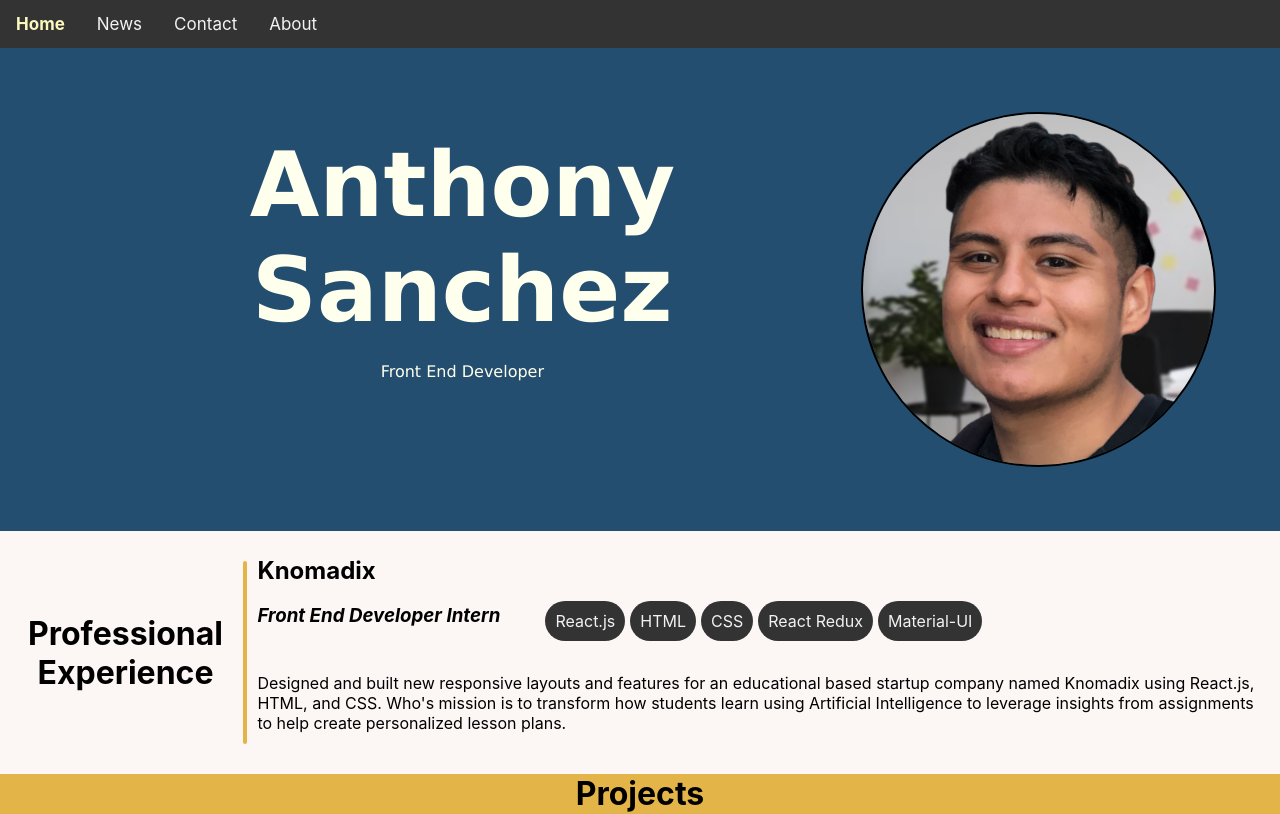
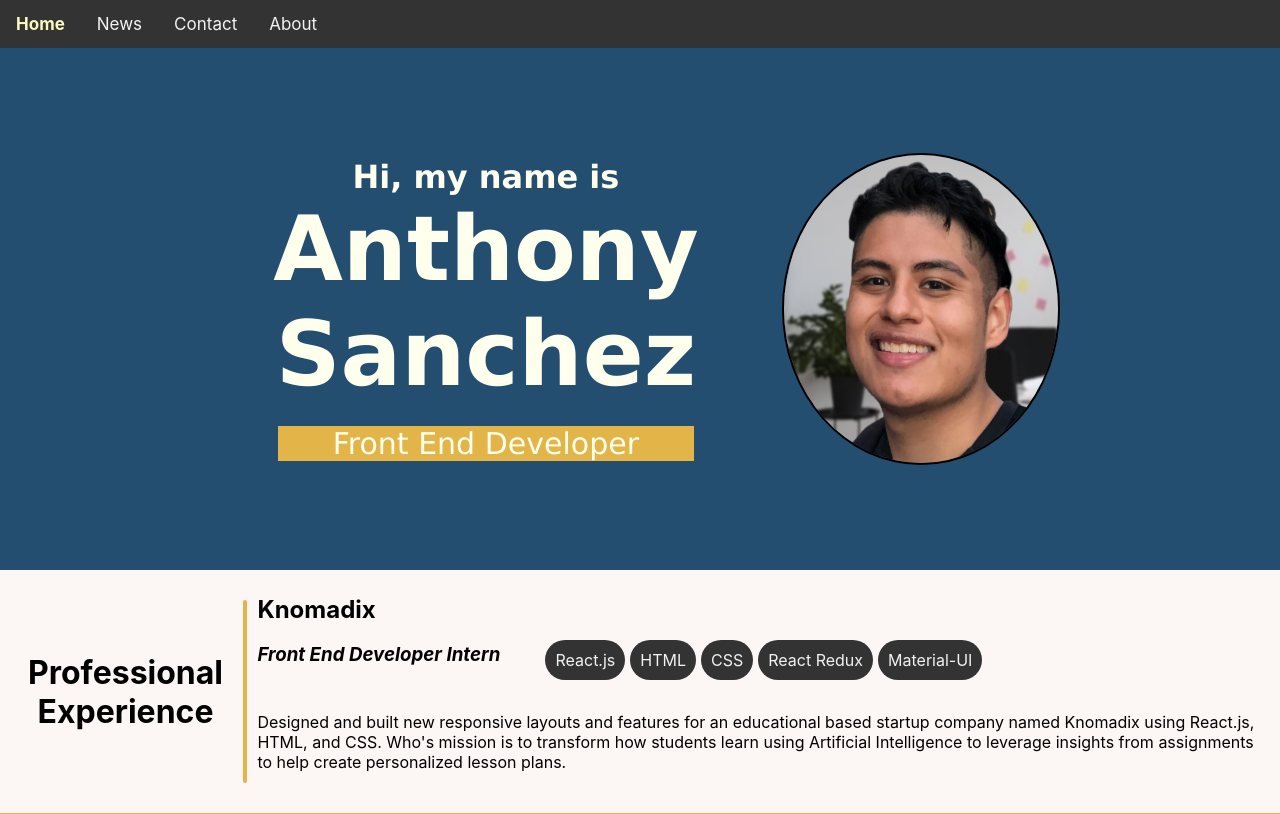
Before and after one commit to antsanchez198/Portfolio-Website, a React (Create React App) app: page / in a window 1280 px wide. Shown: the top 814 px of the page. Built offline with nearby package versions, Linux system fonts and the light colour scheme.

Commit message:
adding most recent files

```diff
--- a/src/website/MainPage.css
+++ b/src/website/MainPage.css
@@ -9,6 +9,7 @@ body {
 :root {
   --main-color: #234E70;
   --second-color: #FFFFED;
+  --yellow-color: #E3B448;
   --font: Verdana;
 
 }
@@ -40,22 +41,33 @@ body {
   color: #FBF8BE;
 }
 
-.container {
+.intro{
   background-color: var(--main-color);
   width: 100%;
   height: 90%;
   font-family: var(--font);
   text-align: center;
   color: var(--second-color);
+  padding: 7%;
+}
+
+.container {
   margin: 0 auto;
   display: grid;
-  grid-template-columns: auto auto;
-  padding: 5%;
+  grid-template-columns: 60% 40%;
+  width: 70%;
+  gap: 50px;
 }
 
 .container-left{
-  width: 60%;
+  width: 100%;
   margin: 0 auto;
+}
+
+.container-right{
+  width: 100%;
+  margin: 0 auto;
+  padding: 5%;
 }
 
 .img {
@@ -71,6 +83,8 @@ body {
   width: 90%;
   text-align: center;
   margin: 20px auto;
+  background-color: var(--yellow-color);
+  font-size: 30px;
 }
 
 h1 {
@@ -91,7 +105,7 @@ h1 {
 }
 
 .line {
-  background-color: #E3B448;
+  background-color: var(--yellow-color);
   height: auto;
   width: 10px;
   margin: 10px 0;
@@ -149,7 +163,7 @@ h1 {
 
 /* Project Container */
 .project-section{
-  background-color: #E3B448;
+  background-color: var(--yellow-color);
   text-align: center;
 }
 
--- a/src/website/MainPage.js
+++ b/src/website/MainPage.js
@@ -6,12 +6,16 @@ export default function MainPage() {
     return (
         <>
             <NavBar />
-            <div className="container">
-                <div className="container-left">
-                    <h1 className="margin title">Anthony Sanchez</h1>
-                    <p className='paragraph'>Front End Developer</p>
+            <div className="intro">
+                <div className="container">
+                    <div className="container-left">
+                        <h1 className="margin">Hi, my name is <strong className="title">Anthony Sanchez</strong></h1>
+                        <p className='paragraph'>Front End Developer</p>
+                    </div>
+                    <div className="container-right">
+                    <img className="img" src="/myheadshot.png"></img>
+                    </div>
                 </div>
-                <img className="img" src="/myheadshot.png"></img>
             </div>
 
             <div className='exp-container margin'>
```
